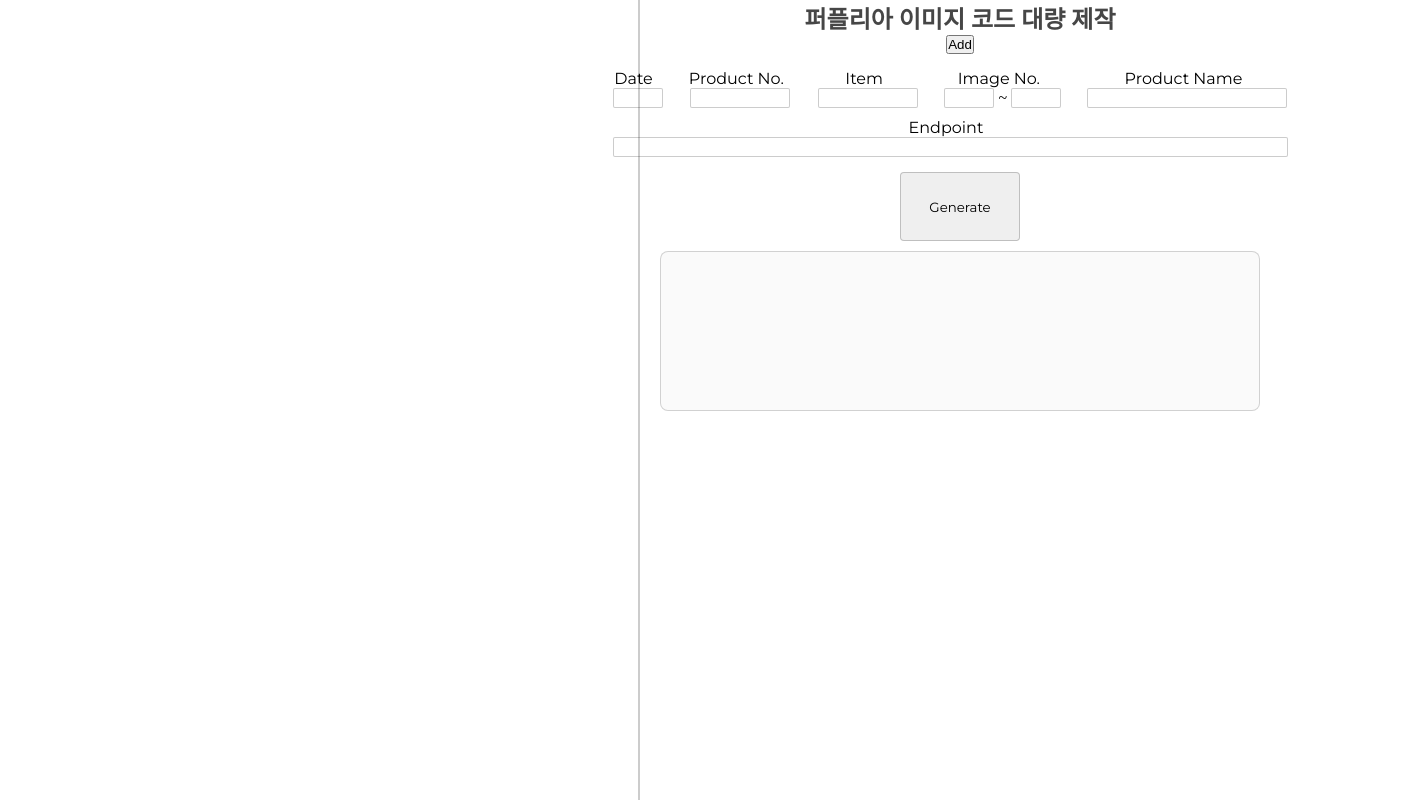
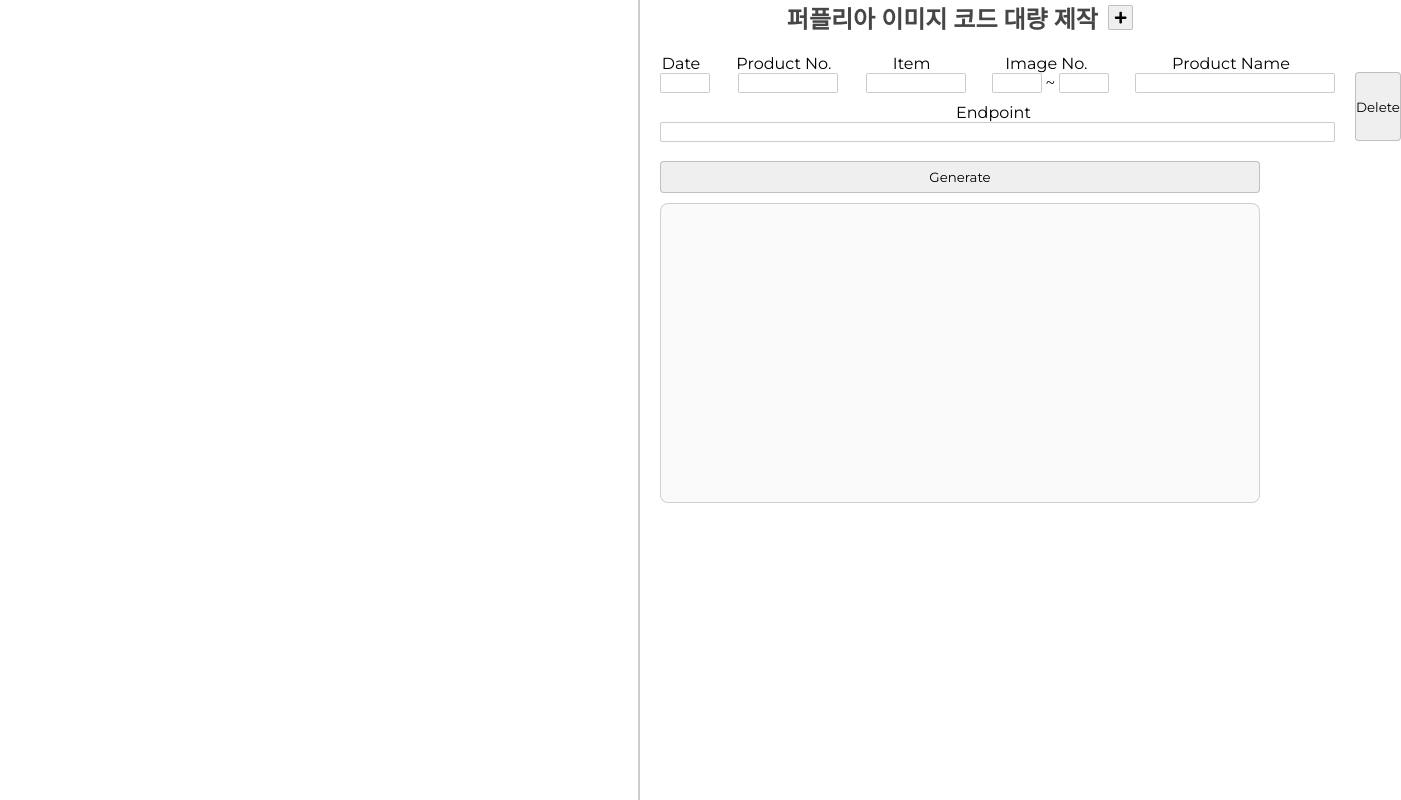
Before and after one commit to vtisbierek/design-utilities, a Next.js app: page / in a window 1280 px wide. Shown: the whole page, 1401 px wide, since content can reach past the window. Built offline with nearby package versions, Linux system fonts and the light colour scheme.

Commit message:
included delete buttons

```diff
--- a/package.json
+++ b/package.json
@@ -17,6 +17,7 @@
     "next": "13.2.4",
     "react": "18.2.0",
     "react-dom": "18.2.0",
+    "react-icons": "^4.8.0",
     "sass": "^1.60.0",
     "typescript": "5.0.3"
   }
--- a/src/components/ImageGenerator.tsx
+++ b/src/components/ImageGenerator.tsx
@@ -1,6 +1,7 @@
 import styles from "../styles/imageGenerator.module.scss";
 import {ChangeEvent, FormEvent, useState} from "react";
 import ImageSet from "./ImageSet";
+import {FaPlus} from "react-icons/fa";
 
 type WorkSet = {
     key: string;
@@ -74,7 +75,7 @@ export default function ImageGenerator(){
         } else {
             let output = "";
 
-            work.map(entry => {
+            work2.map(entry => {
                 if (entry.imageNo1 === ""){
                     if(Number(entry.imageNo2) < 10) {
                         output = output + `<img src="${entry.endpoint}ujh${entry.date}-${entry.productNo}-${entry.item}-0${entry.imageNo2}.jpg" alt="${entry.productName}"><br>\n`;
@@ -128,7 +129,6 @@ export default function ImageGenerator(){
         setElementKey(newKey);
         const newWork = [...work, newEntry];
         setWork(newWork);
-
         setWork2(newWork);
     }
 
@@ -188,12 +188,22 @@ export default function ImageGenerator(){
         setWork(newWork);
     }
 
+    function deleteWork(event: React.MouseEvent<HTMLButtonElement>){
+        const button: HTMLButtonElement = event.currentTarget;
+        const newWork = work.filter(item => item.key !== button.dataset.id);
+        setWork(newWork);
+        setWork2(newWork);
+    }
+
     return (
         <div className={styles.container}>
+            <div className={styles.header}>
                 <h1 className={styles.title}>퍼플리아 이미지 코드 대량 제작</h1>
-            <button onClick={addWork}>Add</button>
+                <button onClick={addWork}><FaPlus /></button>
+            </div>
             <form className={styles.form} onSubmit={generateCode}>
                 {work2.map(item => (
+                    <div className={styles.workItem} key={item.key}>
                         <ImageSet
                             key={item.key}
                             elementId={item.key}
@@ -205,8 +215,10 @@ export default function ImageGenerator(){
                             onProdName={handleProductName}
                             onEndpoint={handleEndpoint}
                         />
+                        <button type="button" data-id={item.key} onClick={deleteWork} className={styles.deleteButton}>Delete</button>
+                    </div>
                 ))}
-                <button type="submit">Generate</button>
+                <button type="submit" className={styles.generateButton}>Generate</button>
             </form>
             <div className={styles.result}>
                 <textarea className={styles.textArea} disabled value={codeOutput}></textarea>
--- a/src/styles/imageGenerator.module.scss
+++ b/src/styles/imageGenerator.module.scss
@@ -4,11 +4,6 @@
     align-items: center;
     justify-content: center;
     width: 100%;
-}
-
-.title{
-    font-size: 1.5rem;
-    color: #464646;
 }
 
 .form{
@@ -23,19 +18,12 @@
     button{
         cursor: pointer;
         font-family: 'Montserrat', sans-serif;
-        height: 69px;
-        width: 120px;
         border: 1px solid rgba(0, 0, 0, .2);
         border-radius: 4px;
         transition: all 0.5s;
         margin: 10px 0;
         //-webkit-background-clip: padding-box; /* for Safari */
         //background-clip: padding-box; /* for IE9+, Firefox 4+, Opera, Chrome */
-
-        &:hover{
-            background-color: rgb(46, 132, 245);
-            color: #fff;
-        }
     }
 }
 
@@ -48,8 +36,71 @@
     width: 100%;
     resize: none;
     outline: none;
-    height: 160px;
+    height: 300px;
     border-radius: 8px;
     padding: 8px;
     white-space: pre-wrap;
 }
+
+.workItem{
+    width: 100%;
+    display: flex;
+    align-items: center;
+    justify-content: space-between;
+
+    button{
+        margin-top: 27px;
+    }
+}
+
+.generateButton{
+    height: 2rem;
+    width: 100%;
+
+    &:hover{
+        background-color: rgb(46, 132, 245);
+        color: #fff;
+    }
+}
+
+.deleteButton{
+    height: 69px;
+    width: 120px;
+
+    &:hover{
+        background-color: rgb(211, 39, 39);
+        color: #fff;
+    }
+}
+
+.header{
+    display: flex;
+    flex-direction: row;
+    align-items: center;
+
+    h1{
+        font-size: 1.5rem;
+        color: #464646;
+        display: inline-block;
+        margin-right: 10px;
+    }
+
+    button{
+        cursor: pointer;
+        padding: 5px;
+        border: 1px solid rgba(0, 0, 0, .2);
+        border-radius: 2px;
+        transition: all 0.3s;
+        display: flex;
+        align-items: center;
+        justify-content: center;
+        //-webkit-background-clip: padding-box; /* for Safari */
+        //background-clip: padding-box; /* for IE9+, Firefox 4+, Opera, Chrome */
+
+        &:hover{
+            background-color: rgb(9, 124, 47);
+            color: #fff;
+        }
+    }
+
+}
```
Also changed, not shown: 1 other file (tests, documents, lock files or other folders). Lines whose indentation alone changed are shown as unchanged.
